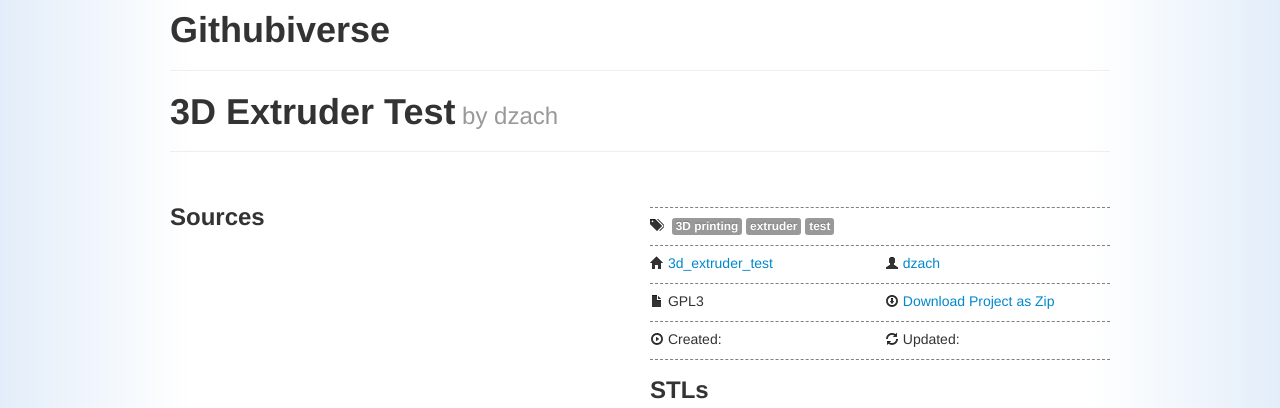
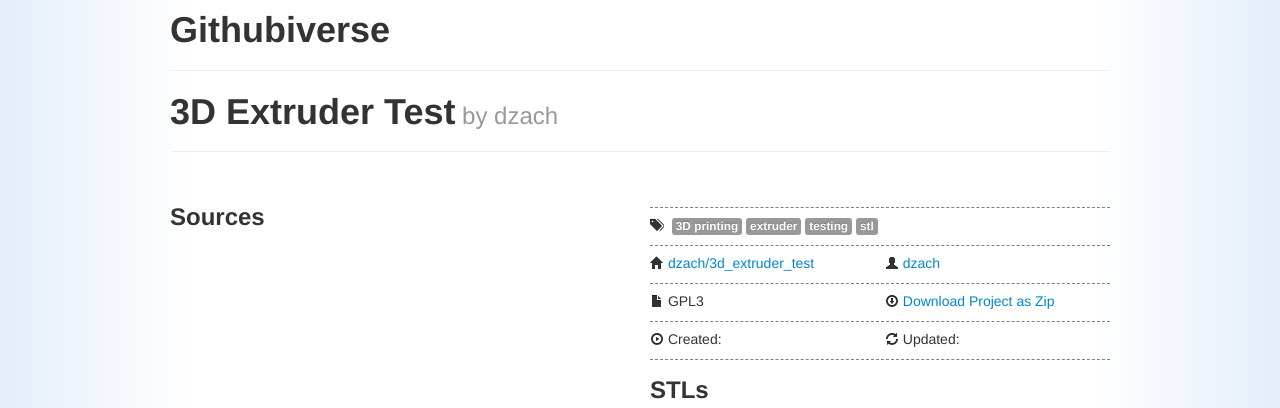
Before and after one commit to dzach/3d_extruder_test, a Jekyll site: the page built from index.md, in a window 1280 px wide. Shown: the top 408 px of the page. Built offline with Jekyll 4.4.1, drawn with Linux system fonts in a browser that asks for light colours; nearby versions of some CDN libraries.

Commit message:
Update _config.yml
Corrected repository

```diff
--- a/_config.yml
+++ b/_config.yml
@@ -9,13 +9,13 @@ githubiverse:
     title: "3D Extruder Test"
     author: dzach
     license: GPL3
-    tags: [3D printing, extruder, test]
+    tags: [3D printing, extruder, testing, stl]
 
     ## Github project parameters.
     github:
         base: https://github.com/
         user: dzach
-        repository: 3d_extruder_test
+        repository: dzach/3d_extruder_test
         branch: master
 
     ## The names of directories where any images, source and stl files associated with the project can be found.
```
